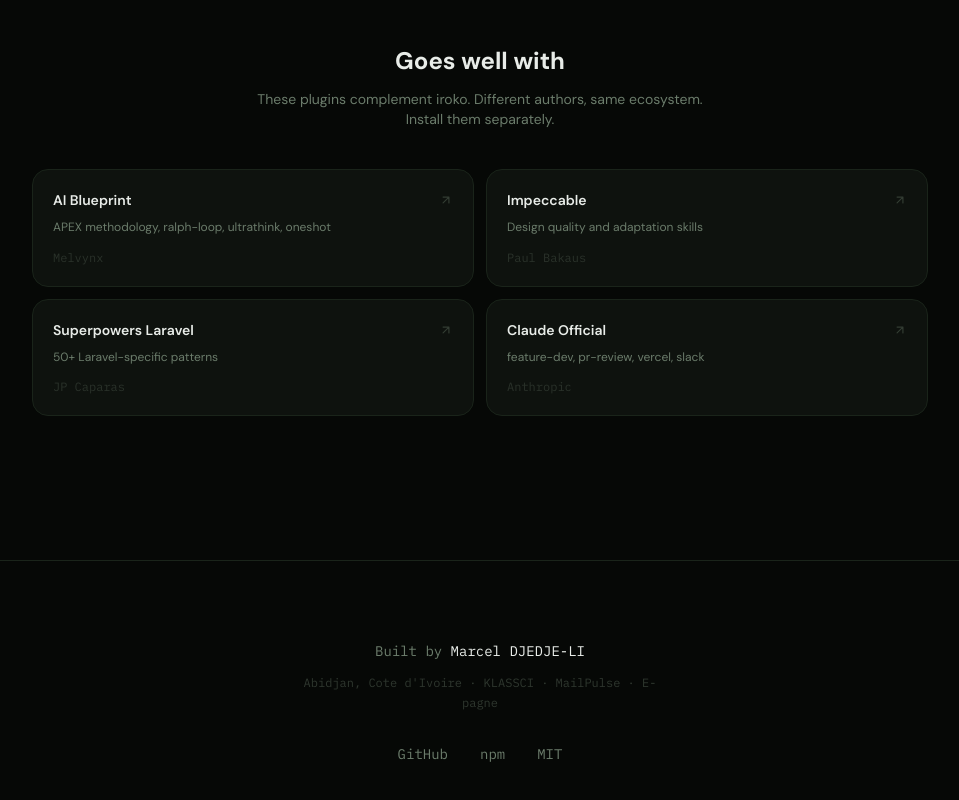
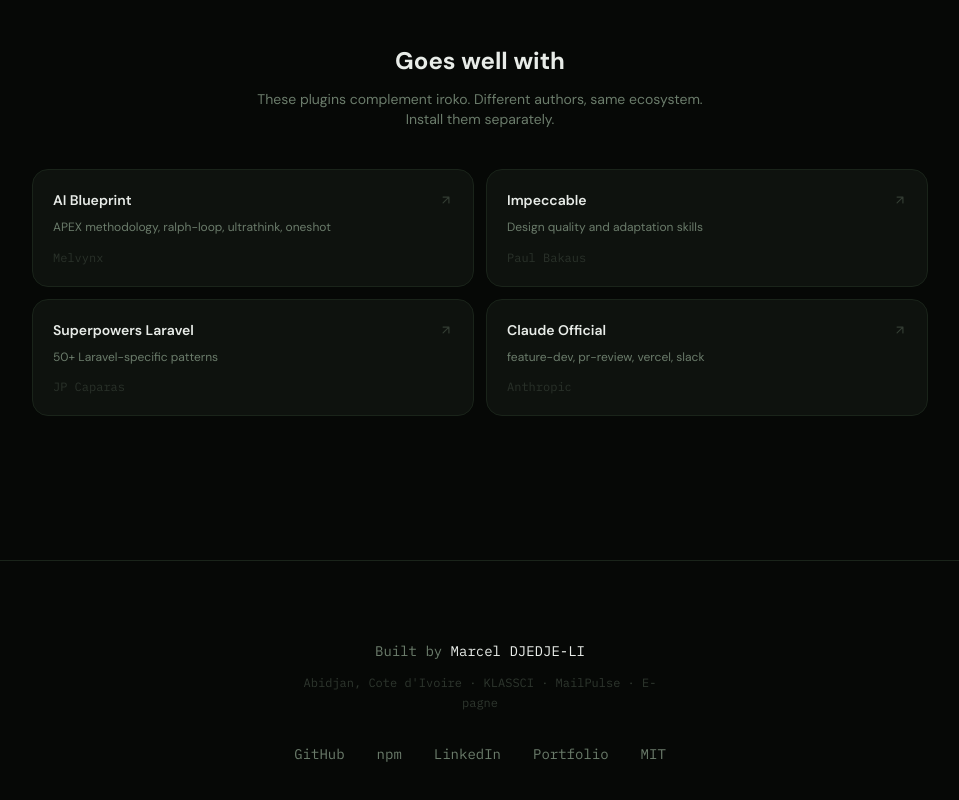
Before and after one commit to James10192/iroko-site, a Next.js app: page / in a window 1280 px wide. Shown: the part 5297-6097 px from the top of the page, without its empty margins (160-1119 px from the left). Built offline with nearby package versions, Linux system fonts and the light colour scheme.

Commit message:
feat: add LinkedIn and portfolio links to footer

```diff
--- a/components/footer.tsx
+++ b/components/footer.tsx
@@ -5,7 +5,7 @@
         <p className="font-mono text-sm text-muted">
           Built by{" "}
           <a
-            href="https://github.com/James10192"
+            href="https://astonishing-sprite-8fb0c9.netlify.app/"
             className="text-foreground hover:text-accent transition-colors"
             target="_blank"
             rel="noopener noreferrer"
@@ -20,6 +20,8 @@
           {[
             { label: "GitHub", href: "https://github.com/James10192/iroko" },
             { label: "npm", href: "https://www.npmjs.com/package/@james10192/iroko" },
+            { label: "LinkedIn", href: "https://www.linkedin.com/in/marcel-djedje-li/" },
+            { label: "Portfolio", href: "https://astonishing-sprite-8fb0c9.netlify.app/" },
             { label: "MIT", href: "https://github.com/James10192/iroko/blob/master/LICENSE" },
           ].map((link) => (
             <a
```
